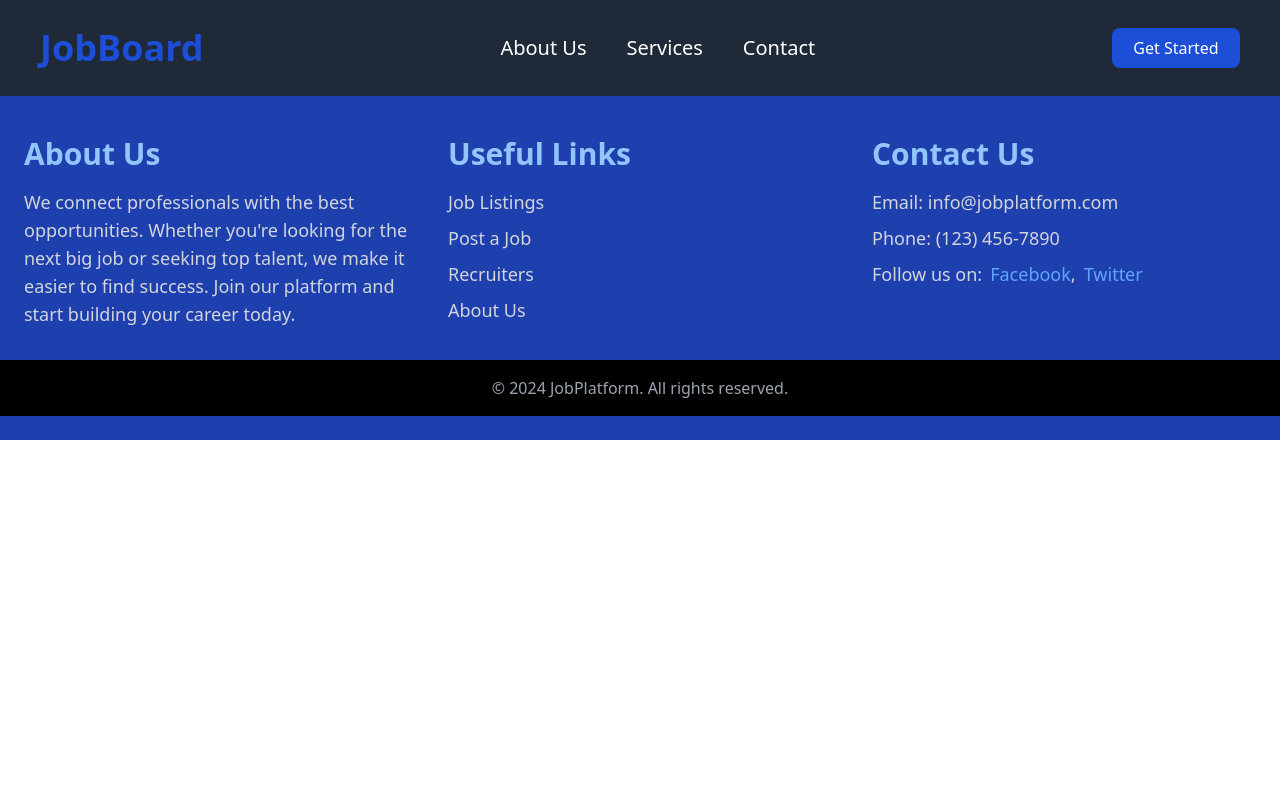
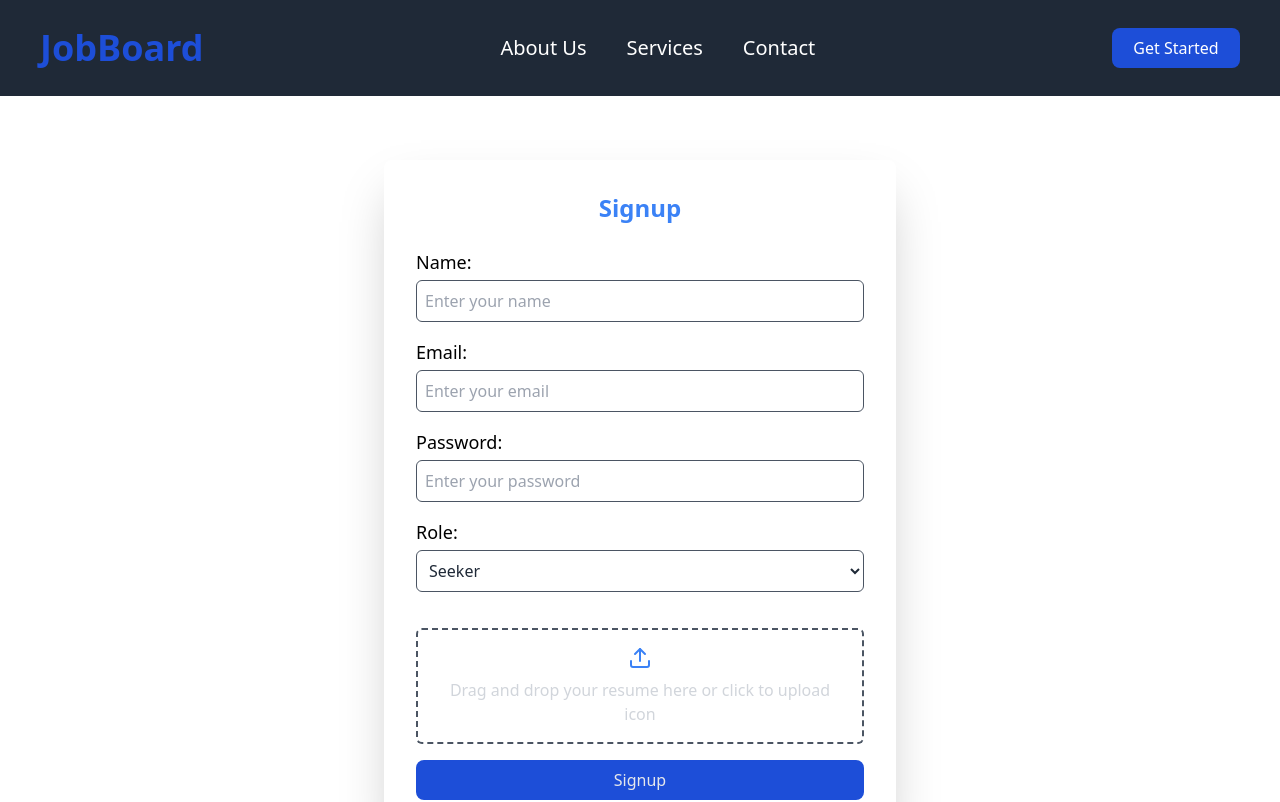
Before and after one commit to nahom-zenebe/job-board-app, a React (Create React App) app in the folder frontend/: page /signup in a window 1280 px wide. Shown: the top 802 px of the page. Built offline with nearby package versions, Linux system fonts and the light colour scheme.

Commit message:
signup pages commit

```diff
--- a/frontend/package.json
+++ b/frontend/package.json
@@ -3,9 +3,12 @@
   "version": "0.1.0",
   "private": true,
   "dependencies": {
+    "@reduxjs/toolkit": "^2.5.0",
     "cra-template": "1.2.0",
+    "lucide-react": "^0.468.0",
     "react": "^19.0.0",
     "react-dom": "^19.0.0",
+    "react-redux": "^9.2.0",
     "react-router-dom": "^7.0.2",
     "react-scripts": "5.0.1",
     "web-vitals": "^4.2.4"
--- a/frontend/src/App.js
+++ b/frontend/src/App.js
@@ -4,6 +4,7 @@ import Footer from "./Components/Footer.jsx";
 import AboutUs from "./pages/AboutUs.jsx";
 import Service from "./pages/Service.jsx";
 import Contacts from './pages/Contacts.jsx';
+import SignupPages from "./pages/SignupPages.jsx";
 import { BrowserRouter as Router, Route, Routes } from 'react-router-dom';
 
 function App() {
@@ -15,6 +16,7 @@ function App() {
         <Route path="/about" element={<AboutUs />} />
         <Route path="/contact" element={<Contacts />} />
         <Route path="/service" element={<Service />} />
+        <Route path="/signup" element={<SignupPages/>}/>
       </Routes>
       <Footer /> {/* This will always be visible at the bottom */}
     </Router>
--- a/frontend/src/Components/Navbar.jsx
+++ b/frontend/src/Components/Navbar.jsx
@@ -23,7 +23,7 @@ const Navbar = () => {
         </nav>
 
         <button className="bg-blue-700 text-white w-32 h-10 rounded-lg hover:bg-blue-900 transition-colors duration-300 cursor-pointer">
-          Get Started
+         <Link to='/signup'>Get Started</Link>
         </button>
 
       </div>
--- /dev/null
+++ b/frontend/src/feature/auth/authSlice.js
@@ -0,0 +1,19 @@
+import { createSlice } from '@reduxjs/toolkit';
+
+
+const initialState={
+    user:null,
+    token:null,
+    isAuthenticated:false,
+    loading:false,
+    error:null
+}
+const authSlice=createSlice({
+    name:'auth',
+    initialState,
+    reducers:{
+        singup(){
+
+        }
+    }
+})
--- a/frontend/src/pages/SignupPages.jsx
+++ b/frontend/src/pages/SignupPages.jsx
@@ -1,8 +1,108 @@
-import React from 'react'
+import { useState } from 'react';
+import Navbar from '../Components/Navbar'
+import Footer from '../Components/Footer'
+import { Upload } from 'lucide-react';
+function SignupPages() {
+  const [dragActive, setDragActive] = useState(false);
 
-function SignupPages() {
+  const [uploadedFile, setUploadedFile] = useState(null);
+
+  const handleDrag = (e) => {
+    e.preventDefault();
+    e.stopPropagation();
+    if (e.type === 'dragenter' || e.type === 'dragover') {
+      setDragActive(true);
+    } else if (e.type === 'dragleave') {
+      setDragActive(false);
+    }
+  };
+
+  const handleDrop = (e) => {
+    e.preventDefault();
+    e.stopPropagation();
+    setDragActive(false);
+    if (e.dataTransfer.files && e.dataTransfer.files[0]) {
+      setUploadedFile(e.dataTransfer.files[0]);
+      console.log('Uploaded file:', e.dataTransfer.files[0]);
+    }
+  };
+
+  const handleFileChange = (e) => {
+    if (e.target.files && e.target.files[0]) {
+      setUploadedFile(e.target.files[0]);
+      console.log('Uploaded file:', e.target.files[0]);
+    }
+  };
+
   return (
-    <div>SignupPages</div>
+    <div className="min-h-screen bg-gery-200 text-gray-200">
+
+      <div className="container mx-auto py-16 px-4">
+        <div className=" shadow-2xl rounded-lg p-8 max-w-lg mx-auto">
+          <h2 className="text-2xl font-bold text-blue-500 mb-6 text-center">Signup</h2>
+          <form className="space-y-4">
+            <div>
+              <label className="block text-lg font-medium text-black">Name:</label>
+              <input
+                type="text"
+                placeholder="Enter your name"
+                className="w-full mt-1 p-2 border border-gray-600 rounded-md  focus:outline-none focus:ring-2 focus:ring-blue-500"
+              />
+            </div>
+    <div>
+              <label className="block text-lg font-medium  text-black">Email:</label>
+              <input
+                type="email"
+                placeholder="Enter your email"
+                className="w-full mt-1 p-2  border border-gray-600 rounded-md  focus:outline-none focus:ring-2 focus:ring-blue-500"
+              />
+            </div>
+            <div>
+              <label className="block text-lg font-medium text-black">Password:</label>
+              <input
+                type="password"
+                placeholder="Enter your password"
+                className="w-full mt-1 p-2  border border-gray-600 rounded-md  focus:outline-none focus:ring-2 focus:ring-blue-500"
+              />
+            </div>
+            <div>
+            <label className="block text-lg font-medium text-black">Role:</label>
+              <select
+                className="w-full mb-5 mt-1 p-2 bg-white border border-gray-600 rounded-md text-gray-800 focus:outline-none focus:ring-2 focus:ring-blue-500"
+              >
+                <option value="Seeker">Seeker</option>
+                <option value="Recruiter">Recruiter</option>
+              </select>
+            </div>
+            <div
+              className={`mt-4 p-4 border-2 rounded-md border-dashed ${
+                dragActive ? 'border-blue-500 bg-gray-600' : 'border-gray-600'
+              }`}
+              onDragEnter={handleDrag}
+              onDragLeave={handleDrag}
+              onDragOver={handleDrag}
+              onDrop={handleDrop}
+            >
+              <label className="flex flex-col items-center cursor-pointer">
+                <Upload className="w-6 h-6 text-blue-500 mb-2" />
+                <p className="text-center text-gray-300">
+                  {uploadedFile ? `Uploaded: ${uploadedFile.name}` : 'Drag and drop your resume here or click to upload icon'}
+                </p>
+                <input
+
+                  type="file"
+                  accept=".pdf,.doc,.docx"
+                  className="hidden"
+                  onChange={handleFileChange}
+                />
+              </label>
+            </div>
+            <button type='submit' className=' w-full bg-blue-700  h-10 rounded-lg'>Signup</button>
+          </form>
+        </div>
+      </div>
+
+    </div>
   )
 }
 
```
Also changed, not shown: frontend/src/store/store.js (added), 1 other file (tests, documents, lock files or other folders).
